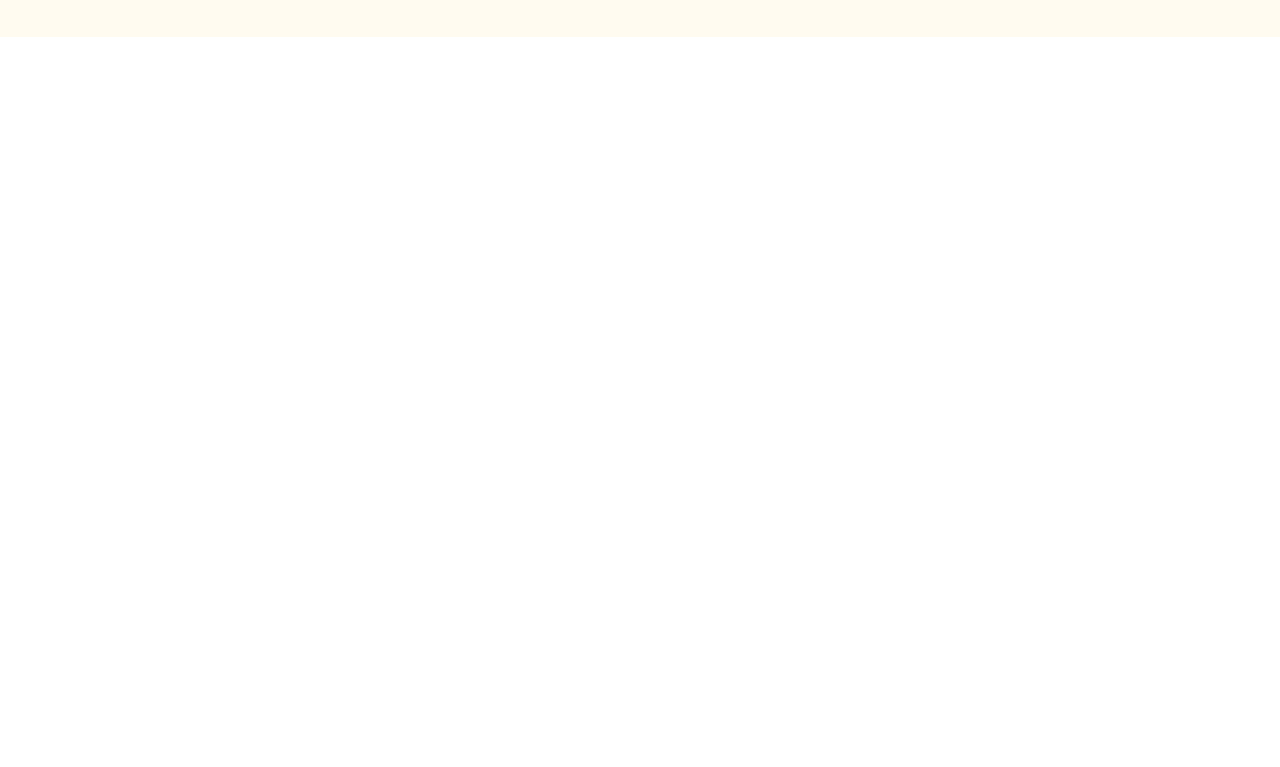
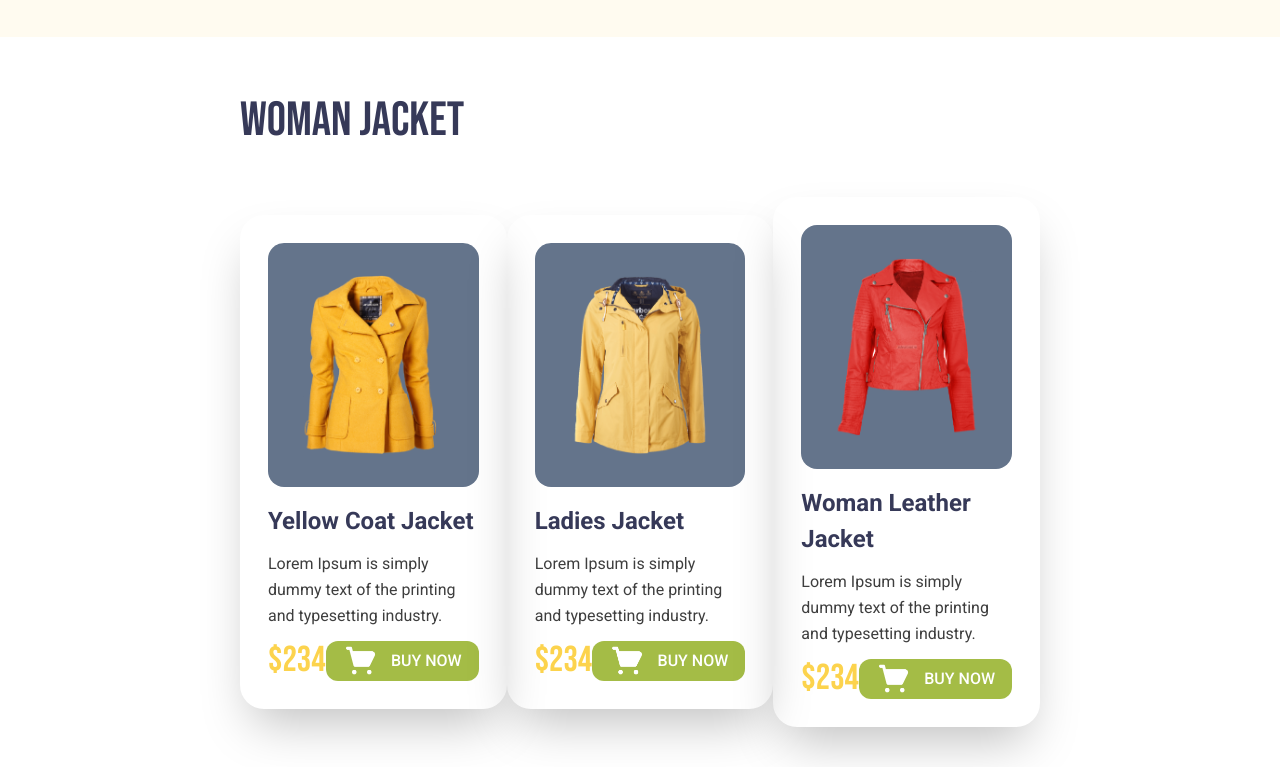
Before and after one commit to faazizpro/faazizpro-fashion, a plain HTML site: page index.html in a window 1280 px wide. Shown: the part 518-1285 px from the top of the page. Before the commit the page ends 800 px from the top, so only its background shows below. Drawn offline with nearby package versions, Linux system fonts and the light colour scheme.

Commit message:
Woman Jacket Done

```diff
--- a/index.html
+++ b/index.html
@@ -38,10 +38,52 @@
                 <img src="./images/faazizpro.png" alt="">
             </div>
         </section>
-
     </header>
 
-
+    <section class="woman-jacket px-[240px] woman-jacket-title mt-12 mb-10">
+        <h2 class="mb-10">WOMAN JACKET</h2>
+        <div class="flex justify-between items-center">
+            <div class="women-jackets w-[370px] shadow-2xl p-7 rounded-3xl">
+                <img src="./images/jacket-1.png" class="bg-slate-500 p-8 rounded-2xl  mb-4" alt="">
+                <h3 class="jacket-title mb-3">Yellow Coat Jacket </h3>
+                <p class="jacket-p mb-3">Lorem Ipsum is simply dummy text of the
+                    printing and typesetting industry.
+                </p>
+                <div class="prices flex justify-between">
+                    <p class="text-amber-300 text-4xl">$234</p>
+                    <button class="flex gap-3 justify-center items-center bg-[#A4BC46] rounded-xl hero-button-text px-1">
+                        <img src="./icons/shopping-cart 1.png" alt="" class="w-1/4 "> BUY NOW
+                    </button>
+                </div>
+            </div>
+            <div class="women-jackets w-[370px] shadow-2xl p-7 rounded-3xl">
+                <img src="./images/jacket-2.png" class="bg-slate-500 p-8 rounded-2xl  mb-4" alt="">
+                <h3 class="jacket-title mb-3">Ladies Jacket </h3>
+                <p class="jacket-p mb-3">Lorem Ipsum is simply dummy text of the
+                    printing and typesetting industry.
+                </p>
+                <div class="prices flex justify-between">
+                    <p class="text-amber-300 text-4xl">$234</p>
+                    <button class="flex gap-3 justify-center items-center bg-[#A4BC46] rounded-xl hero-button-text px-1">
+                        <img src="./icons/shopping-cart 1.png" alt="" class="w-1/4 "> BUY NOW
+                    </button>
+                </div>
+            </div>
+            <div class="women-jackets w-[370px] shadow-2xl p-7 rounded-3xl">
+                <img src="./images/jacket-3.png" class="bg-slate-500 p-8 rounded-2xl  mb-4" alt="">
+                <h3 class="jacket-title mb-3">Woman Leather Jacket</h3>
+                <p class="jacket-p mb-3">Lorem Ipsum is simply dummy text of the
+                    printing and typesetting industry.
+                </p>
+                <div class="prices flex justify-between">
+                    <p class="text-amber-300 text-4xl">$234</p>
+                    <button class="flex gap-3 justify-center items-center bg-[#A4BC46] rounded-xl hero-button-text px-1">
+                        <img src="./icons/shopping-cart 1.png" alt="" class="w-1/4 "> BUY NOW
+                    </button>
+                </div>
+            </div>
+        </div>
+    </section>
 
 </body>
 </html>
--- a/style.css
+++ b/style.css
@@ -37,3 +37,25 @@ font-family: 'Roboto', sans-serif;
     font-weight: 400;
     line-height: 26px;
 }
+
+.woman-jacket-title{
+    color: #363958;
+    font-family: Bebas Neue;
+    font-size: 48px;
+    font-weight: 400;
+}
+
+.jacket-title{
+    color: #363958;
+    font-family: Roboto;
+    font-size: 24px;
+    font-weight: 700;
+}
+
+.jacket-p{
+    color: #3E3E3E;
+    font-family: Roboto;
+    font-size: 16px;
+    font-weight: 400;
+    line-height: 26px;
+}
```
